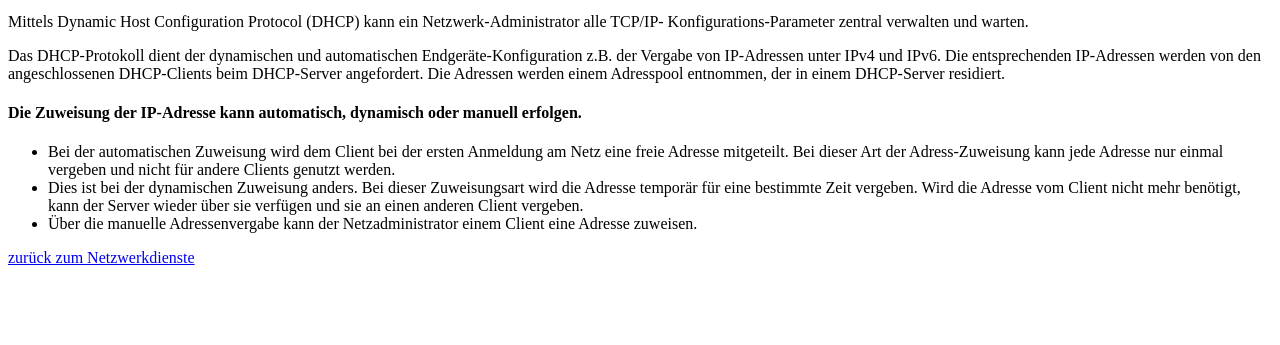
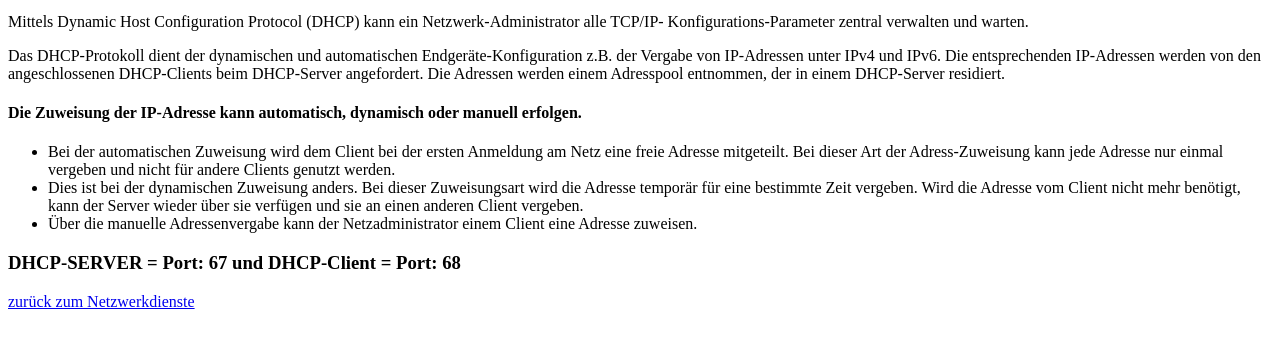
Before and after one commit to MrAdemK/HTML, a plain HTML site: page Netzwerkdienste/dhcp.html in a window 1280 px wide. Shown: the part 101-446 px from the top of the page. Drawn offline with Linux system fonts and the light colour scheme.

Commit message:
Add Ports to DHCP

```diff
--- a/Netzwerkdienste/dhcp.html
+++ b/Netzwerkdienste/dhcp.html
@@ -30,6 +30,7 @@
             anderen Client vergeben.</li>
         <li>Über die manuelle Adressenvergabe kann der Netzadministrator einem Client eine Adresse zuweisen.</li>
     </ul>
+    <h3>DHCP-SERVER = Port: 67 und DHCP-Client = Port: 68</h3>
     <a href="/Netzwerkdienste/netzwerkdienste.html">zurück zum Netzwerkdienste</a>
 </body>
 
```
